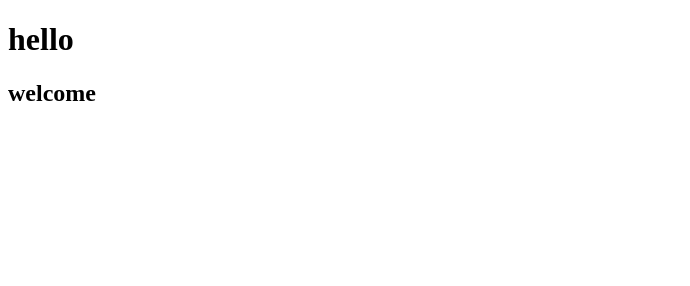
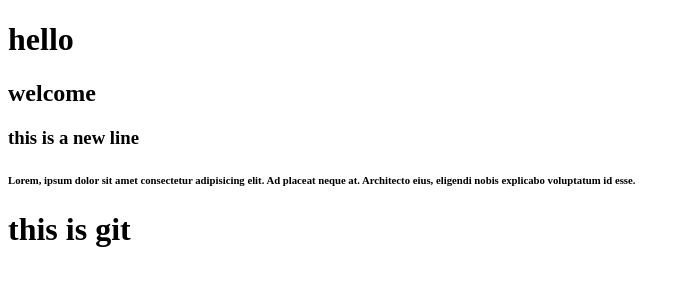
Before and after one commit to Alfredroshan555/gitTriail, a plain HTML site: page index.html in a window 1280 px wide. Shown: the whole page, without its empty margins (0-690 px from the left). Drawn offline with Linux system fonts and the light colour scheme.

Commit message:
added lorem text and a new line

```diff
--- a/index.html
+++ b/index.html
@@ -11,6 +11,9 @@
 <body>
     <h1>hello</h1>
     <h2>welcome</h2>
+    <h3>this is a new line</h3>
+    <h6>Lorem, ipsum dolor sit amet consectetur adipisicing elit. Ad placeat neque at. Architecto eius, eligendi nobis explicabo voluptatum id esse.</h6>
+    <h1>this is git</h1>
 </body>
 
 </html>
```
